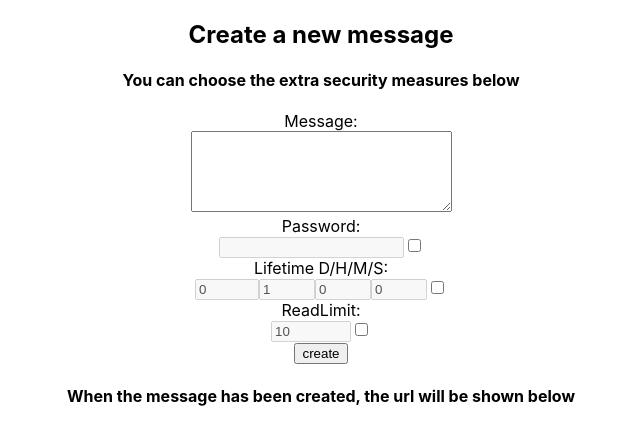
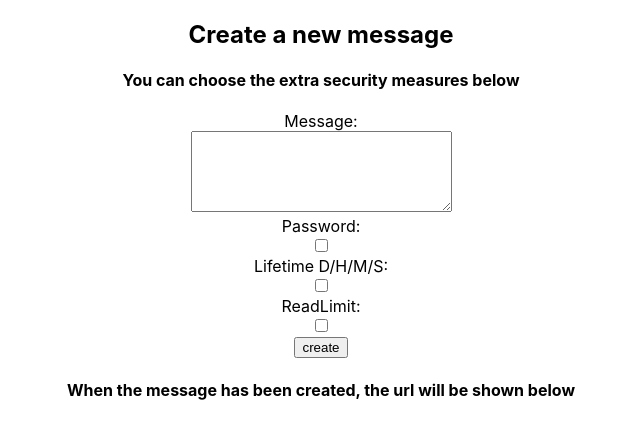
Before and after one commit to Markus98/secure-message-app, a React (Create React App) app in the folder react-front/: page / in a window 1280 px wide. Shown: the top 444 px of the page, without its empty margins (319-959 px from the left). Built offline with nearby package versions, Linux system fonts and the light colour scheme.

Commit message:
changed the way fields are disabled, fixed readlimit

```diff
--- a/react-front/src/components/MessageForm.js
+++ b/react-front/src/components/MessageForm.js
@@ -21,7 +21,6 @@ const MessageForm = () => {
       if(inputDisabled.lifetime) lifeTime = null;
       if(inputDisabled.readlimit) readLimit = null;
       const data = await messageService.create_message(message, password, lifeTime * 1000, readLimit);
-      console.log(data);
       const fullUrl = window.location.protocol + '//' + window.location.host + '/' + data.generatedUrl;
       setUrl(<a href={fullUrl}>{fullUrl}</a>);
     }
@@ -31,7 +30,6 @@ const MessageForm = () => {
   }
 
   function timeToSeconds(timeDict) {
-    console.log(timeDict)
     return ((((parseInt(timeDict.days) * 24 + parseInt(timeDict.hours)) * 60 + parseInt(timeDict.minutes)) * 60) + parseInt(timeDict.seconds));
   }
 
@@ -43,7 +41,7 @@ const MessageForm = () => {
         message: message,
         password: password,
         lifeTime: timeToSeconds(lifeTime),
-        readLimit: readLimit
+        readLimit: parseInt(readLimit)
       });
       setMessage('');
     }
@@ -88,22 +86,22 @@ const MessageForm = () => {
       <h4>You can choose the extra security measures below</h4>
       <form onSubmit={addMessage}>
         <div> Message: <div><textarea id = 'message' value ={message} onChange={({ target }) => setMessage(target.value)} rows={5} cols={30}/></div></div>
-        <div> Password:</div><div><input id = 'password' value = {password} onChange={({ target }) => setPassword(target.value)} type='password' disabled = {inputDisabled.password}/>
+        <div> Password:</div><div><input id = 'password' value = {password} onChange={({ target }) => setPassword(target.value)} type='password' disabled = {inputDisabled.password} hidden = {inputDisabled.password}/>
         <input type='checkbox' checked={!inputDisabled.password} onChange={e => handleCheckChange(e,'password')}/></div>
 
         <div> Lifetime D/H/M/S: </div>
         <div><input id = 'lifetime_days' value ={lifeTime.days} onChange={e => handleLifeTimeChange(e,'days')} type = 'number'
-        min = '0' max = '365' disabled = {inputDisabled.lifetime}/>
+        min = '0' max = '365' disabled = {inputDisabled.lifetime} hidden = {inputDisabled.lifetime}/>
         <input id = 'lifetime_hours' value ={lifeTime.hours} onChange={e => handleLifeTimeChange(e,'hours')} type = 'number'
-        min = '0' max = '24' disabled = {inputDisabled.lifetime}/>
+        min = '0' max = '24' disabled = {inputDisabled.lifetime} hidden = {inputDisabled.lifetime} />
         <input id = 'lifetime_minutes' value ={lifeTime.minutes} onChange={e => handleLifeTimeChange(e,'minutes')} type = 'number'
-        min = '0' max = '60' disabled = {inputDisabled.lifetime}/>
+        min = '0' max = '60' disabled = {inputDisabled.lifetime} hidden = {inputDisabled.lifetime}/>
         <input id = 'lifetime_seconds' value ={lifeTime.seconds} onChange={e => handleLifeTimeChange(e,'seconds')} type = 'number'
-        min = '0' max = '60' disabled = {inputDisabled.lifetime}/>
+        min = '0' max = '60' disabled = {inputDisabled.lifetime} hidden = {inputDisabled.lifetime}/>
         <input type='checkbox' checked={!inputDisabled.lifetime} onChange={e => handleCheckChange(e,'lifetime')}/></div>
 
         <div> ReadLimit:</div><div><input id = 'readlimit' value = {readLimit} onChange={({ target }) => setReadLimit(target.value)} type="number"
-        min = '1' max = '10000' disabled = {inputDisabled.readlimit}/>
+        min = '1' max = '10000' disabled = {inputDisabled.readlimit} hidden = {inputDisabled.readlimit}/>
         <input type='checkbox' checked={!inputDisabled.readlimit} onChange={e => handleCheckChange(e,'readlimit')}/></div>
         <button id = 'create-message' type='submit'>create</button>
       </form>
--- a/react-front/src/services/messages.js
+++ b/react-front/src/services/messages.js
@@ -1,5 +1,5 @@
 import axios from 'axios';
-const baseURL = 'http://localhost:3001/api/';
+const baseURL = '/api/';
 
 // create message to the server, all parameters are optional except msg
 const create_message = async (msg, password, lifetime, readLimit) => {
```
